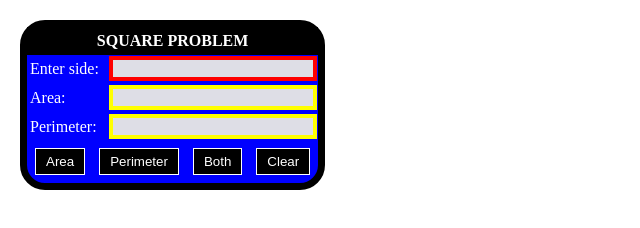
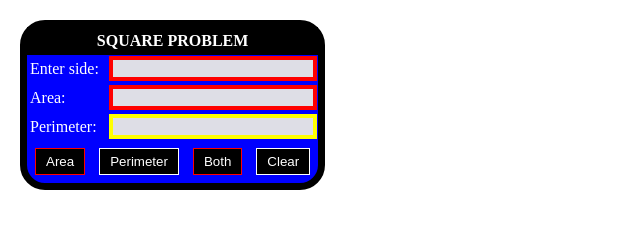
Before and after one commit to ThinkingDisorder/Midterm-test, a plain HTML site: page Edward3.html in a window 1280 px wide. Shown: the whole page, without its empty margins (0-640 px from the left). Drawn offline with Linux system fonts and the light colour scheme.

Commit message:
Update Edward3.html

```diff
--- a/Edward3.html
+++ b/Edward3.html
@@ -3,7 +3,6 @@
 <head>
     <title>SQUARE PROBLEM</title>
     <style>
-        /* External CSS */
         .container {
             position: absolute;
             top: 0;
@@ -45,6 +44,11 @@
             margin: 5px;
             padding: 5px 10px;
         }
+
+        /* Red outline for Area box and Both button */
+        .red-outline {
+            border-color: red;
+        }
     </style>
 </head>
 <body>
@@ -60,7 +64,7 @@
                 </tr>
                 <tr>
                     <td><label>Area:</label></td>
-                    <td><input type="text" readonly class="readonly-input"/></td>
+                    <td><input type="text" readonly class="readonly-input red-outline"/></td>
                 </tr>
                 <tr>
                     <td><label>Perimeter:</label></td>
@@ -69,9 +73,9 @@
                 <tr>
                     <td colspan="2" >
                         <center>
-                            <input type="button" value="Area" class="square-button"/>
+                            <input type="button" value="Area" class="square-button red-outline"/>
                             <input type="button" value="Perimeter" class="square-button"/>
-                            <input type="button" value="Both" class="square-button"/>
+                            <input type="button" value="Both" class="square-button red-outline"/>
                             <input type="button" value="Clear" class="square-button"/>
                         </center>
                     </td>
```
